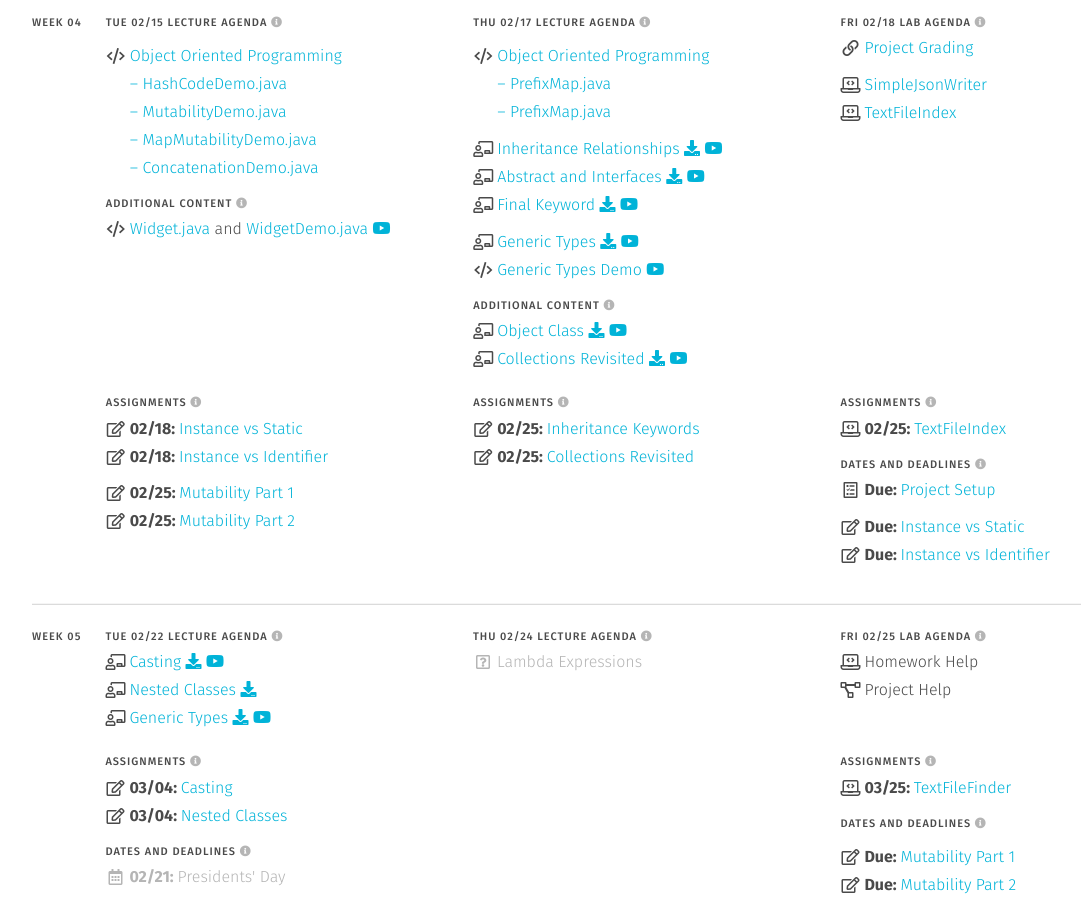
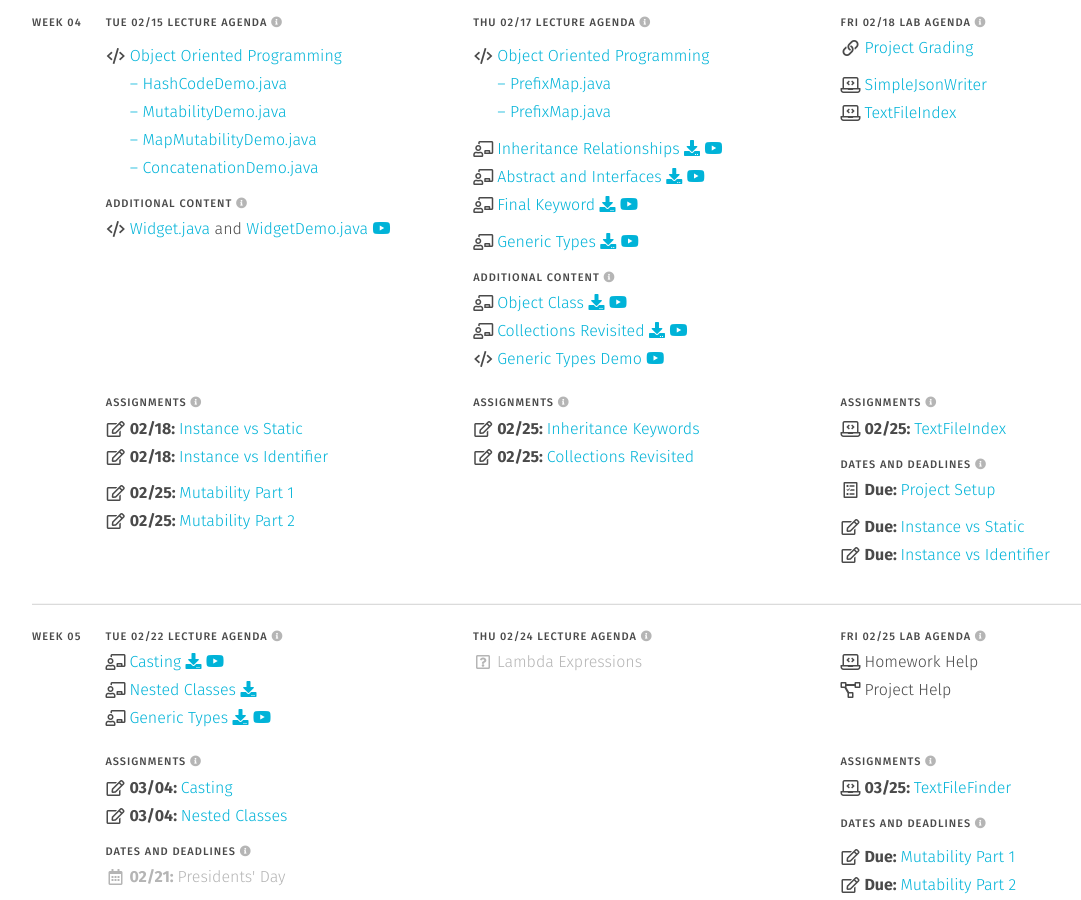
Before and after one commit to usf-cs272-spring2022/usf-cs272-spring2022.github.io, a Jekyll site: the page built from schedule.md, in a window 1280 px wide and 900 px high, scrolled down 2247 px. Shown: the whole window, without its empty margins (32-1113 px from the left). Built offline with Jekyll 4.4.1, drawn with Linux system fonts in a browser that asks for light colours; some of the changed lines change nothing that is shown.

Commit message:
Moving code to additional content

```diff
--- a/_data/schedule.yml
+++ b/_data/schedule.yml
@@ -507,11 +507,6 @@ weeks:
                 name: 'generics'
                 type: ['bump']
 
-              - text: 'Generic Types Demo'
-                icon: 'code'
-                link: 'https://github.com/usf-cs272-spring2022/lectures/blob/main/Inheritance/src/main/java/edu/usfca/cs272/GenericTypesDemo.java'
-                tube: 'https://drive.google.com/file/d/1Haj475bCoHuTN3TZBAuYgsafkeka8WNA/view?usp=sharing'
-
           - <<: *content
             items:
               - file: 'slides'
@@ -519,6 +514,11 @@ weeks:
 
               - file: 'slides'
                 name: 'revisited'
+
+              - text: 'Generic Types Demo'
+                icon: 'code'
+                link: 'https://github.com/usf-cs272-spring2022/lectures/blob/main/Inheritance/src/main/java/edu/usfca/cs272/GenericTypesDemo.java'
+                tube: 'https://drive.google.com/file/d/1Haj475bCoHuTN3TZBAuYgsafkeka8WNA/view?usp=sharing'
 
           - <<: *assignments
             items:
```
